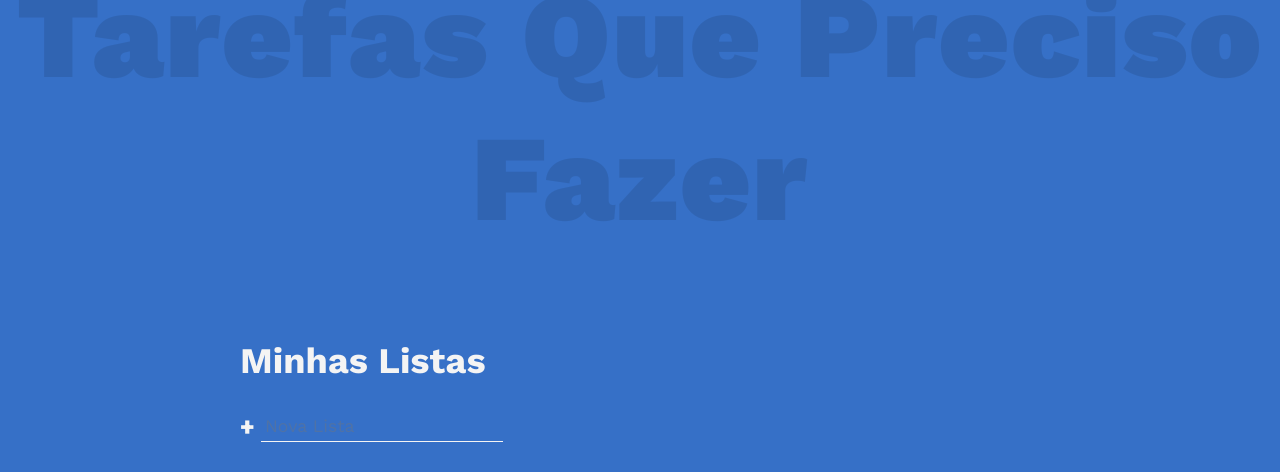
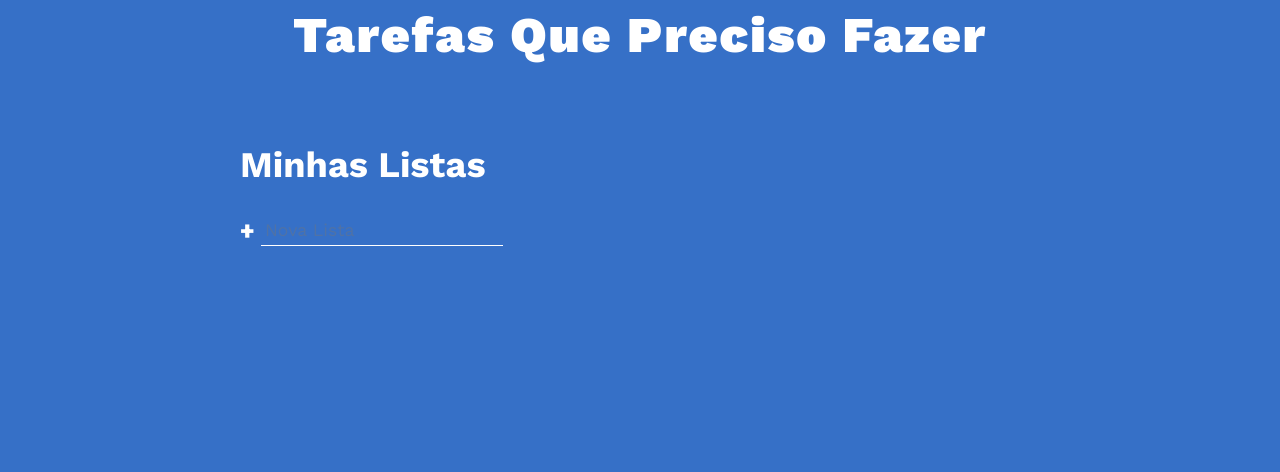
Before and after one commit to ItaloGustavoS/Todo-List-Web, a website: page index.html in a window 1280 px wide. Drawn offline with nearby package versions, Linux system fonts and the light colour scheme.

Commit message:
Correções
Correção de Margem, Título e Tamanho de Letra.

```diff
--- a/css/main.css
+++ b/css/main.css
@@ -18,19 +18,24 @@ body {
   font-weight: 300;
   font-size: 1.5rem;
   background-color: var(--clr-primary);
-  color: var(--clr-light);
+  color: white;
   display: grid;
-  grid: "header header header header" auto "...... lists  active ......" auto/1fr minmax(100px, 300px) minmax(250px, 500px) 1fr;
+  grid:
+    "header header header header" auto "...... lists  active ......" auto/1fr minmax(
+      100px,
+      300px
+    )
+    minmax(250px, 500px) 1fr;
 }
 
 .title {
   grid-area: header;
   text-align: center;
-  font-size: calc(7vw + 2rem);
+  font-size: 50px;
   font-weight: 900;
-  color: rgba(0, 0, 0, 0.1);
+  color: white;
   letter-spacing: 2px;
-  margin: -0.3em 0 0.5em;
+  margin: 5px 0 1em;
 }
 
 .all-tasks {
--- a/index.html
+++ b/index.html
@@ -34,7 +34,7 @@
 
     <div class="todo-list" data-list-display-container>
       <div class="todo-header">
-        <h2 class="list-title" data-list-title>YouTube</h2>
+        <h2 class="list-title" data-list-title>Tarefas</h2>
         <p class="task-count" data-list-count>3 Tarefas Restando</p>
       </div>
 
@@ -47,7 +47,7 @@
               type="text"
               data-new-task-input
               class="new task"
-              placeholder="new task name"
+              placeholder="Nova Tarefa"
               aria-label="new task name"
             />
             <button class="btn create" aria-label="create new task">+</button>
```
Lines whose indentation alone changed are shown as unchanged.
